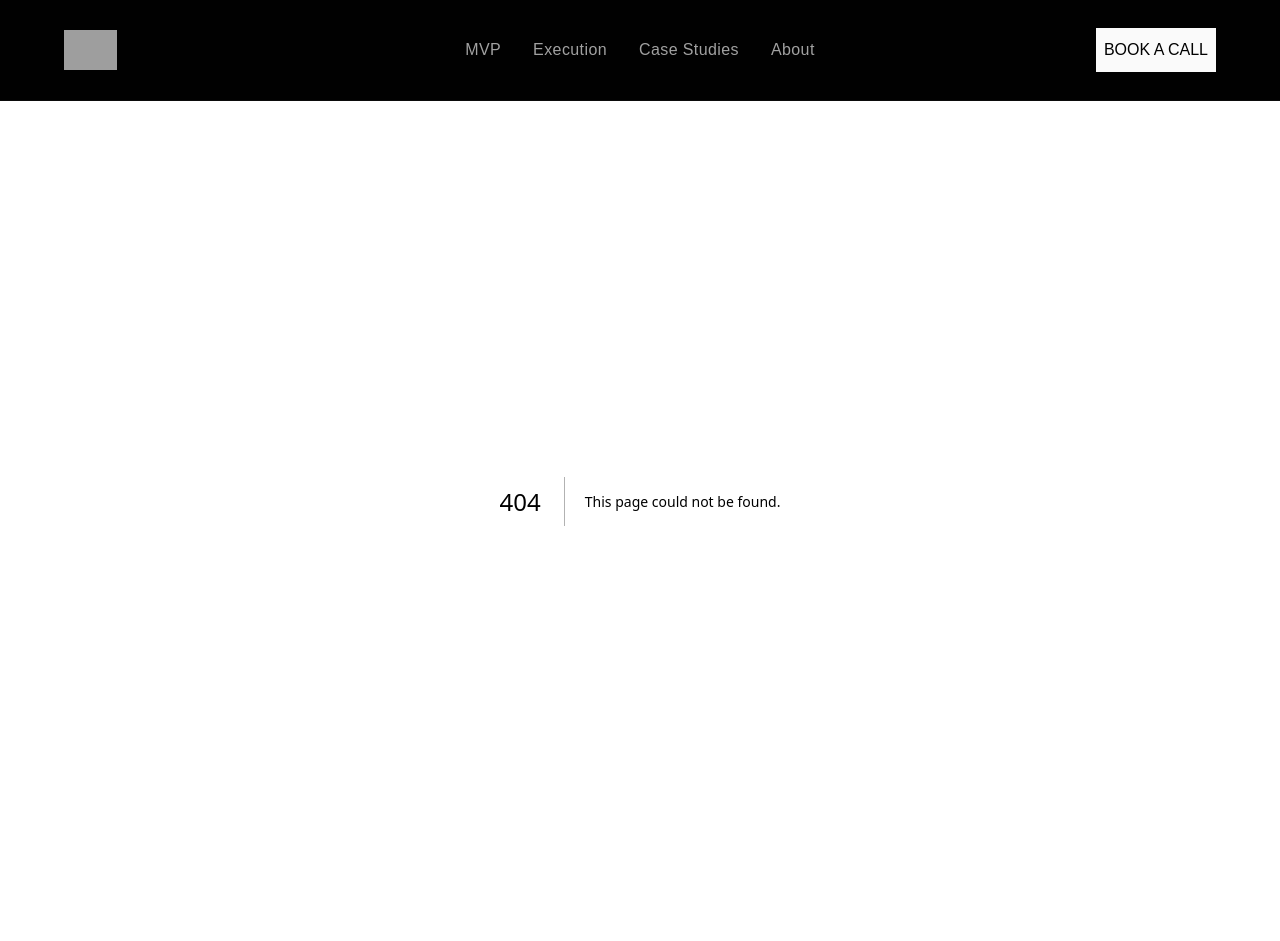
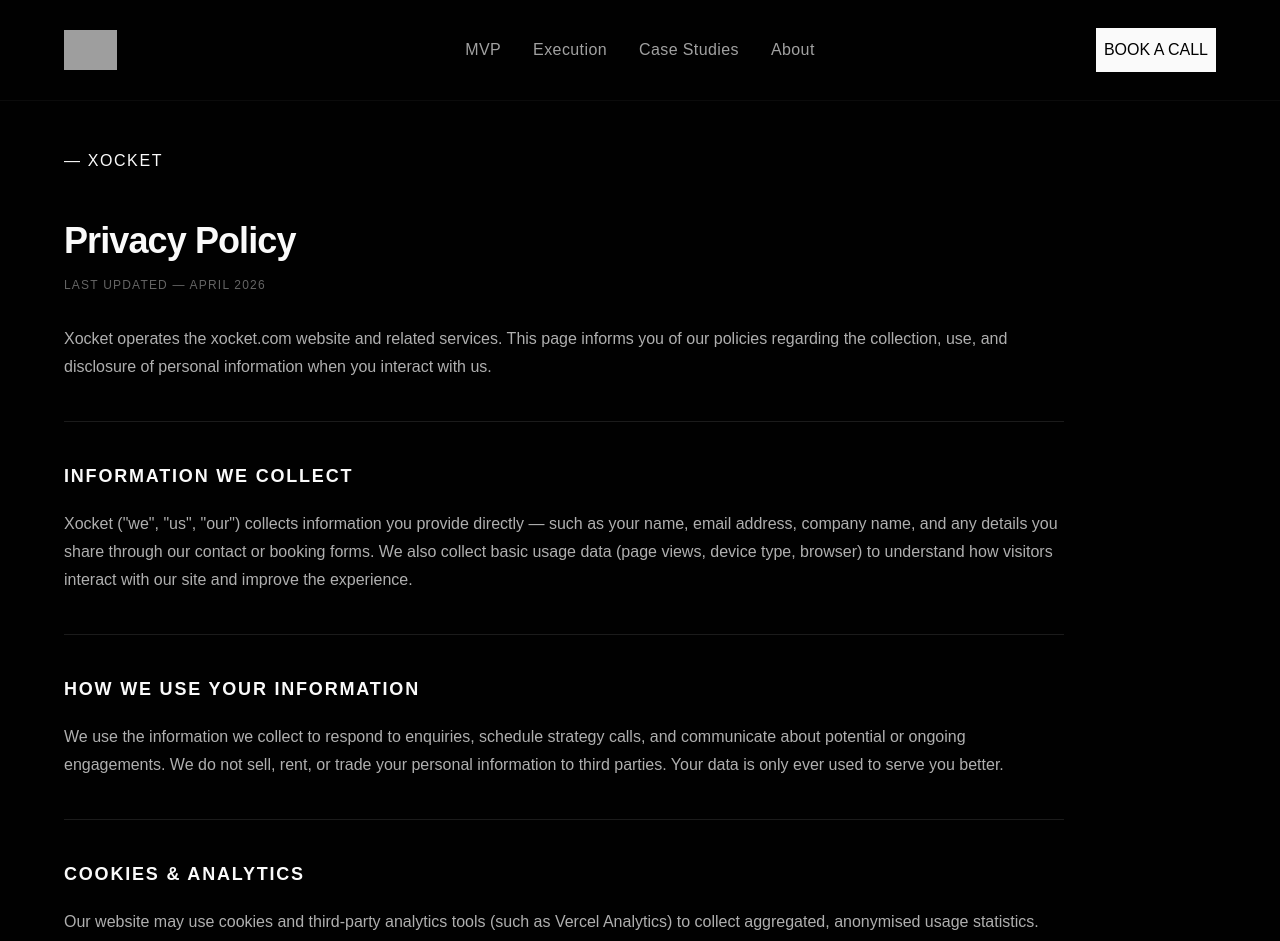
Before and after one commit to negativ14/xocket, a Next.js app: page /privacy-policy in a window 1280 px wide. Before the commit this address had no page. Shown: the top 941 px of the page. Before the commit the page ends 901 px from the top, so only its background shows below. Built offline with nearby package versions, Linux system fonts and the light colour scheme; grey boxes are pictures that could not be loaded; a web font is replaced by a local one.

Commit message:
add privacy page

```diff
--- /dev/null
+++ b/src/app/privacy-policy/page.tsx
@@ -0,0 +1,125 @@
+import Link from "next/link";
+import Container from "@/components/container";
+
+// ── Section data ─────────────────────────────────────────────
+const sections = [
+    {
+        title: "Information We Collect",
+        body: `Xocket ("we", "us", "our") collects information you provide directly — such as your name, email address, company name, and any details you share through our contact or booking forms. We also collect basic usage data (page views, device type, browser) to understand how visitors interact with our site and improve the experience.`,
+    },
+    {
+        title: "How We Use Your Information",
+        body: `We use the information we collect to respond to enquiries, schedule strategy calls, and communicate about potential or ongoing engagements. We do not sell, rent, or trade your personal information to third parties. Your data is only ever used to serve you better.`,
+    },
+    {
+        title: "Cookies & Analytics",
+        body: `Our website may use cookies and third-party analytics tools (such as Vercel Analytics) to collect aggregated, anonymised usage statistics. These help us understand which pages perform well and where we can improve. You can disable cookies through your browser settings at any time.`,
+    },
+    {
+        title: "Data Retention",
+        body: `We retain personal information only for as long as necessary to fulfil the purpose for which it was collected, or as required by law. Enquiry data submitted through our contact forms is retained for a maximum of 24 months unless an active engagement exists.`,
+    },
+    {
+        title: "Third-Party Services",
+        body: `We may use third-party services to operate our business — including but not limited to email delivery, scheduling tools, and analytics platforms. These providers process data on our behalf and are bound by their own privacy policies. We choose only reputable providers with strong data protection standards.`,
+    },
+    {
+        title: "Your Rights",
+        body: `You have the right to request access to, correction of, or deletion of any personal data we hold about you. To exercise any of these rights, please reach out to us directly at the contact details below. We will respond within 30 days.`,
+    },
+    {
+        title: "Contact",
+        body: null,
+        contact: {
+            text: "If you have questions about this policy or how your data is handled, reach out at",
+            email: "xocket@gmail.com",
+        },
+    },
+];
+
+// ── Page ─────────────────────────────────────────────────────
+export default function PrivacyPolicyPage() {
+    return (
+        <>
+            <main className="min-h-screen w-full bg-background">
+                <Container>
+                    <div className="max-w-[1000px] py-8 md:py-12">
+
+                        {/* Brand slug */}
+                        <p className="font-mono tracking-widest uppercase text-foreground mb-12">
+                            — Xocket
+                        </p>
+
+                        {/* Title */}
+                        <h1 className="font-mono text-3xl md:text-4xl font-semibold tracking-tight text-foreground mb-4">
+                            Privacy Policy
+                        </h1>
+
+                        {/* Date badge */}
+                        <p className="font-mono text-xs tracking-widest uppercase text-foreground/40 mb-8">
+                            Last Updated — April 2026
+                        </p>
+
+                        {/* Intro */}
+                        <p className="font-mono leading-7 text-foreground/70 mb-10">
+                            Xocket operates the xocket.com website and related services. This page
+                            informs you of our policies regarding the collection, use, and disclosure
+                            of personal information when you interact with us.
+                        </p>
+
+                        {/* Sections */}
+                        <div className="flex flex-col">
+                            {sections.map((section) => (
+                                <div key={section.title}>
+                                    {/* Horizontal rule */}
+                                    <div className="w-full h-px bg-foreground/10 mb-10" />
+
+                                    {/* Section heading */}
+                                    <h2 className="font-mono text-lg font-semibold tracking-widest uppercase text-foreground mb-5">
+                                        {section.title}
+                                    </h2>
+
+                                    {/* Body */}
+                                    {section.body && (
+                                        <p className="font-mono leading-7 text-foreground/70 mb-10">
+                                            {section.body}
+                                        </p>
+                                    )}
+
+                                    {/* Contact variant */}
+                                    {section.contact && (
+                                        <p className="font-mono leading-7 text-foreground/70 mb-10">
+                                            {section.contact.text}{" "}
+                                            <Link
+                                                href={`mailto:${section.contact.email}`}
+                                                className="text-foreground underline underline-offset-4 hover:text-foreground/70 transition-colors duration-200"
+                                            >
+                                                {section.contact.email}
+                                            </Link>
+                                        </p>
+                                    )}
+                                </div>
+                            ))}
+
+                            {/* Final rule */}
+                            <div className="w-full h-px bg-foreground/10" />
+                        </div>
+
+                        {/* Bottom strip */}
+                        <div className="flex flex-col sm:flex-row text-sm items-start sm:items-center justify-between gap-4 pt-8 mt-2">
+                            <p className="font-mono text-foreground/40 tracking-wide">
+                                AI-accelerated execution for modern startups.
+                            </p>
+                            <Link
+                                href="mailto:xocket@gmail.com"
+                                className="font-mono text-foreground/40 underline underline-offset-4 hover:text-foreground/70 transition-colors duration-200"
+                            >
+                                xocket@gmail.com
+                            </Link>
+                        </div>
+                    </div>
+                </Container>
+            </main>
+        </>
+    );
+}
--- a/src/components/case-studies.tsx
+++ b/src/components/case-studies.tsx
@@ -31,7 +31,6 @@ export default function CaseStudies({
     subheading,
     items,
     ctaLabel = "SEE ALL",
-    ctaHref = "#case-studies",
     className,
 }: CaseStudiesProps) {
     return (
--- a/src/sections/footer.tsx
+++ b/src/sections/footer.tsx
@@ -163,7 +163,7 @@ export default function Footer() {
                             Terms
                         </Link>
                         <Link
-                            href="#privacy"
+                            href="/privacy-policy"
                             className="font-mono text-foreground hover:text-foreground transition-colors duration-200"
                         >
                             Privacy Policy
--- a/src/sections/mvp/structure.tsx
+++ b/src/sections/mvp/structure.tsx
@@ -63,17 +63,17 @@ export default function MvpStructure() {
             {/* Content */}
             <Container className="relative z-10">
                 {/* ── Top Area: tag + heading/subtext ── */}
-                <div className="flex flex-col gap-10 mb-12">
+                <div className="flex flex-col gap-6 mb-12">
                     {/* Tag */}
-                    <Eyebrow className="mb-2">
+                    <Eyebrow className="">
                         Structure
                     </Eyebrow>
 
                     {/* Two-column: heading | subtext */}
                     <div className="grid grid-cols-1 lg:grid-cols-2 gap-8 lg:gap-16 items-end">
-                        <Heading as="h2" variant="big" className="text-white leading-tight font-sans lg:text-[40px] font-normal">
+                        <Heading as="h2" variant="big" className="text-white leading-tight font-heading lg:text-[60px]">
                             <span className="text-neutral-400">What&apos;s </span>
-                            <span className="">included</span>
+                            <span className="italic">included</span>
                         </Heading>
 
                         <p className="font-sans text-base xl:text-lg text-white/60 leading-relaxed text-balance">
--- a/src/sections/mvp/timeline.tsx
+++ b/src/sections/mvp/timeline.tsx
@@ -78,10 +78,8 @@ export default function MvpTimeline() {
 
                 {/* Timeline Grid */}
                 <div className="relative mx-auto">
-                    {/* Center line for Desktop */}
-                    <div className="hidden md:block absolute left-1/2 top-4 bottom-0 w-px bg-white/15 -translate-x-1/2" />
-                    {/* Center dots for Desktop */}
-                    <div className="hidden md:block absolute left-1/2 top-1/2 w-6 h-6 bg-white rounded-full -translate-x-1/2 -translate-y-1/2 z-10" />
+                    {/* Center vertical line — desktop only */}
+                    <div className="hidden md:block absolute left-1/2 top-0 bottom-0 w-px bg-white/15 -translate-x-1/2" />
 
                     <div className="flex flex-col gap-16 lg:gap-20">
                         {timelineData.map((item, index) => {
@@ -90,12 +88,9 @@ export default function MvpTimeline() {
                             return (
                                 <div
                                     key={item.week}
-                                    className={`relative flex w-full ${isEven ? "justify-start" : "justify-end"
-                                        }`}
+                                    className={`relative flex w-full ${isEven ? "justify-start" : "justify-end"}`}
                                 >
-                                    <div
-                                        className={`w-full md:w-[48%] flex flex-col gap-5 ${isEven ? "pr-10" : "pl-10"}`}
-                                    >
+                                    <div className={`w-full md:w-[48%] flex flex-col gap-5 ${isEven ? "pr-10" : "pl-10"}`}>
                                         <div className="flex items-center gap-3">
                                             <span className="shrink-0 w-2.5 h-2.5 bg-white" aria-hidden="true" />
                                             <h3 className="font-mono text-xl font-semibold text-white tracking-wide">
@@ -103,18 +98,52 @@ export default function MvpTimeline() {
                                             </h3>
                                         </div>
 
+                                        {/* Card + connector */}
                                         <div className="relative border border-white p-6 md:p-8 bg-transparent w-full">
                                             <CornerBrackets />
                                             <ul className="flex flex-col gap-4">
                                                 {item.items.map((listItem) => (
-                                                    <li key={listItem} className="flex items-center gap-3">
+                                                    <li key={listItem} className="flex items-center gap-4">
                                                         <CheckCircle2 className="w-[18px] h-[18px] text-white shrink-0 font-light" strokeWidth={1.2} />
-                                                        <span className="font-sans text-[15px] text-white/70">
+                                                        <span className="font-sans text-lg text-white">
                                                             {listItem}
                                                         </span>
                                                     </li>
                                                 ))}
                                             </ul>
+
+                                            {/* Dashed horizontal connector to center line — desktop only */}
+                                            {isEven ? (
+                                                /* Left card → connector goes RIGHT from card edge to center dot */
+                                                <>
+                                                    {/* Dashed line */}
+                                                    <div
+                                                        className="hidden md:block absolute top-1/2 -right-15 w-15 -translate-y-1/2"
+                                                        style={{
+                                                            borderTop: "1px dashed rgba(255,255,255,0.4)",
+                                                        }}
+                                                    />
+                                                    {/* Dot on the center line */}
+                                                    <div className="hidden md:block absolute top-1/2 -right-15 w-[18px] h-[18px] rounded-full bg-white border-2 border-white -translate-y-1/2 translate-x-full z-10">
+                                                        <div className="w-full h-full rounded-full bg-neutral-400" />
+                                                    </div>
+                                                </>
+                                            ) : (
+                                                /* Right card → connector goes LEFT from card edge to center dot */
+                                                <>
+                                                    {/* Dashed line */}
+                                                    <div
+                                                        className="hidden md:block absolute top-1/2 -left-15 w-15 -translate-y-1/2"
+                                                        style={{
+                                                            borderTop: "1px dashed rgba(255,255,255,0.4)",
+                                                        }}
+                                                    />
+                                                    {/* Dot on the center line */}
+                                                    <div className="hidden md:block absolute top-1/2 -left-15 w-[18px] h-[18px] rounded-full bg-white border-2 border-white -translate-y-1/2 -translate-x-full z-10" >
+                                                        <div className="w-full h-full rounded-full bg-neutral-400" />
+                                                    </div>
+                                                </>
+                                            )}
                                         </div>
                                     </div>
                                 </div>
```
